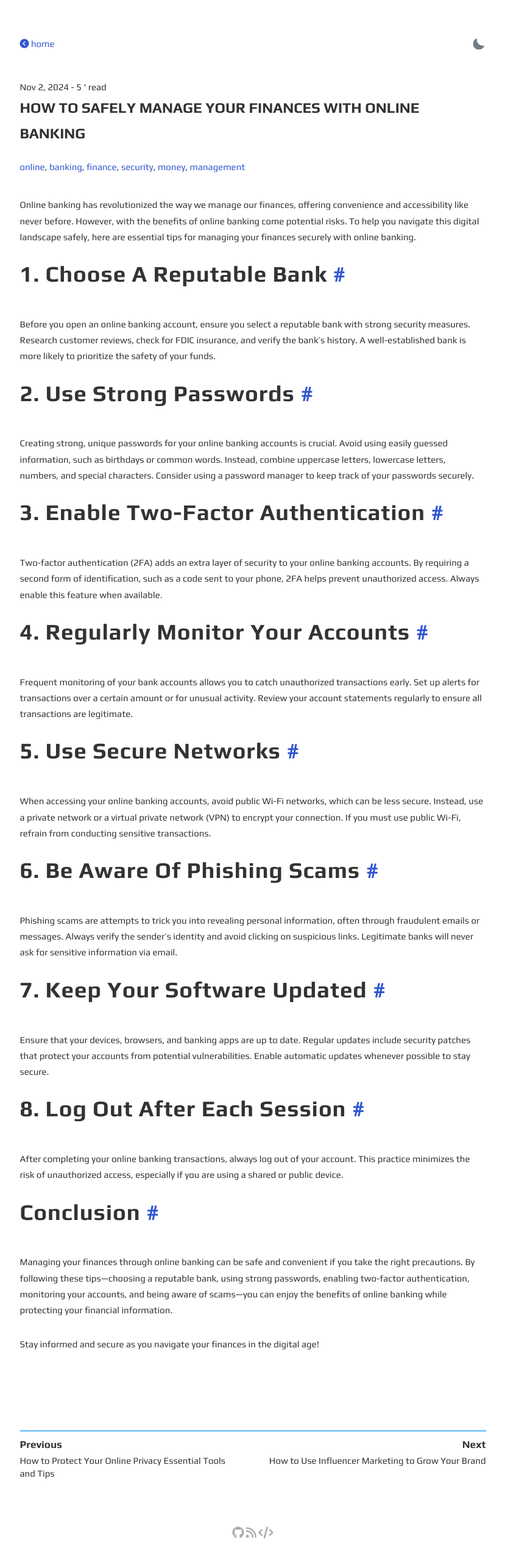
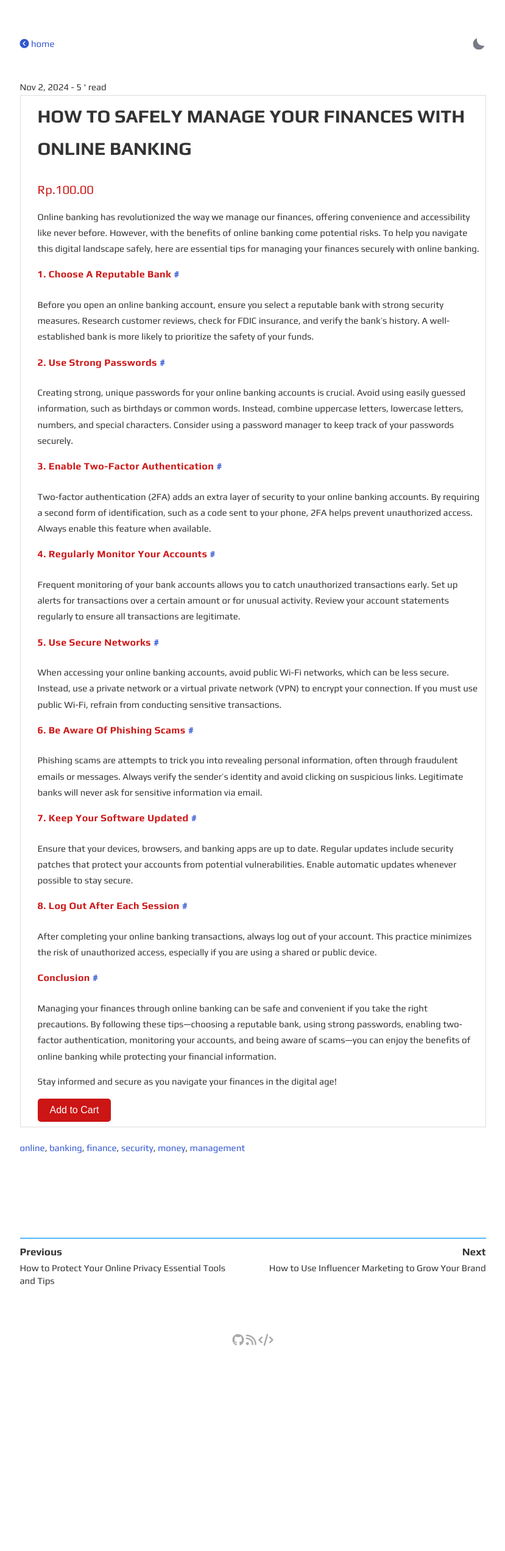
Before and after one commit to ZollaMaga/newsblog, a Jekyll site: the page built from _posts/2024-11-02-how-to-safely-manage-your-finances-with-online-banking.md, in a window 1280 px wide. Shown: the whole page at 61% size, without its empty margins (225-1054 px from the left). Built offline with Jekyll 4.4.1, drawn with Linux system fonts in a browser that asks for light colours; after the commit the page ends 2228 px from its top, so only the background shows below that.

Commit message:
Update post.html

```diff
--- a/_layouts/post.html
+++ b/_layouts/post.html
@@ -13,11 +13,25 @@ layout: default
   {% assign minute=content | number_of_words | divided_by: 265 | plus: 1 %}
   <time datetime="{{ page.date | date_to_xmlschema }}">{{ page.date | date: "%b %-d, %Y" }} -
     {% if page.minute %} {{ page.minute }} {% else %} {{ minute }} {% endif %}' read</time>
-  <h1 class="title">{{ page.title }}</h1>
-  <span class="meta">
+
+<div class="product-container">
+        <div class="product-image">
+{% if page.image %}<img style="height: 100%;width: 100%;" class="lazyload" src="{{ page.image }}" alt="{{ page.title }}">{% endif %}
+        </div>
+        <div class="product-details">
+        <h1 class="title">{{ page.title }}</h1>
+        <p class="price">Rp.100.00</p>
+        <p class="product-description">{{ content }}</p>
+        <button class="add-to-cart">Add to Cart</button>
+        </div>
+    </div>
+
+<style>.product-container{display:flex;padding:8px;border:1px solid #ddd;max-width:800px;margin:0 auto}.product-image img{max-width:100%;height:auto}.product-details{padding-left:20px}.product-details h2{font-size:16px;color:#cc1515;font-weight:700}.product-title{font-size:24px;margin:0 0 10px 0}.product-description{font-size:16px;margin-bottom:10px}.price{font-size:20px;color:#cc1515;margin-bottom:15px}.add-to-cart{background-color:#cc1515;color:#fff;border:none;padding:10px 20px;cursor:pointer;font-size:16px;border-radius:5px;transition:background-color 0.3s ease}.add-to-cart:hover{background-color:#066}@media (max-width:768px){.product-container{display:block;padding:10px;text-align:center}.product-image img{width:100%;max-height:300px}.product-details{padding:10px}}</style>
+
+	  <span class="meta">
     {% for tag in page.tags %}
     <a href="{{ site.url }}{{ site.baseurl }}/tag/{{tag}}">{{tag}}</a>{% unless forloop.last %}, {% endunless %}{% endfor %}</span>
-  {{ content }}
+
 </section>
 
 <section>
```
